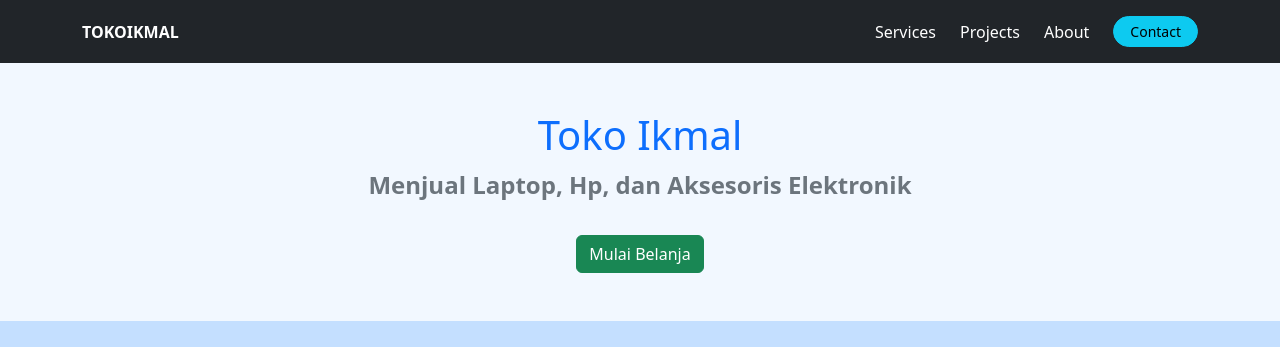
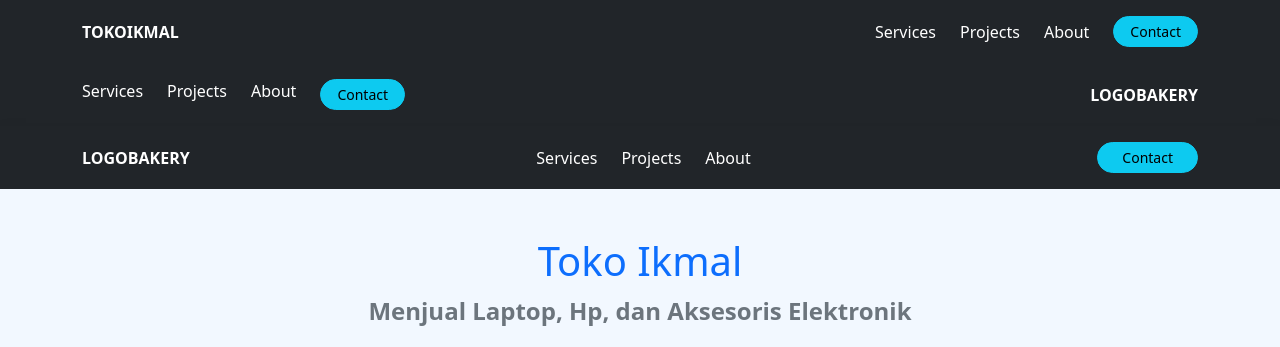
Before and after one commit to Source-Code-Praktikum-Web-24/Pertemuan2Bootstrap, a website: page index.html in a window 1280 px wide. Shown: the top 347 px of the page. Drawn offline with nearby package versions, Linux system fonts and the light colour scheme.

Commit message:
Restore commented navbar sections
Uncommented navbar sections in index.html.

```diff
--- a/index.html
+++ b/index.html
@@ -32,7 +32,7 @@
 </nav>
 
 <!-- ====== NAVBAR FLEX2 LOGO DIKANAN ====== -->
-<!-- <nav class="bg-dark py-3">
+<nav class="bg-dark py-3">
   <div class="container d-flex align-items-center justify-content-between">
 
     <ul class="d-flex list-unstyled gap-4 mb-0">
@@ -47,11 +47,11 @@
     </div>
 
   </div>
-</nav> -->
+</nav>
 
 
 <!-- ===== NAVBAR FLEX3 LOGO KIRI MENU TENGAH, KANAN CONTACT -->
-<!-- <nav class="bg-dark py-3 shadow">
+<nav class="bg-dark py-3 shadow">
   <div class="container d-flex align-items-center">
 
     <div class="text-white fw-bold">
@@ -77,7 +77,7 @@
     </div>
 
   </div>
-</nav> -->
+</nav>
 
 <!-- ================= HERO SECTION ================= -->
 <section class="text-center py-5"
```
